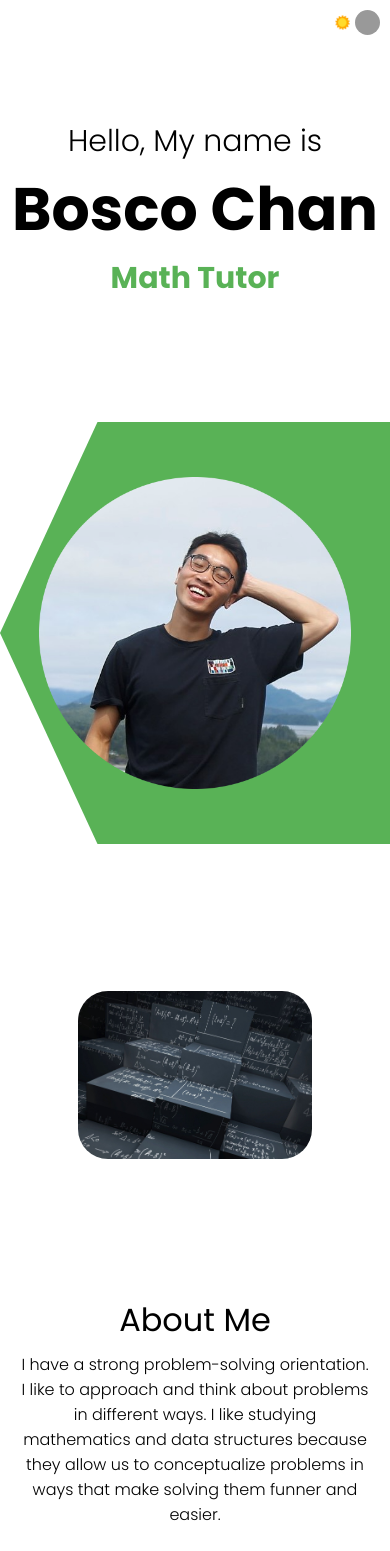
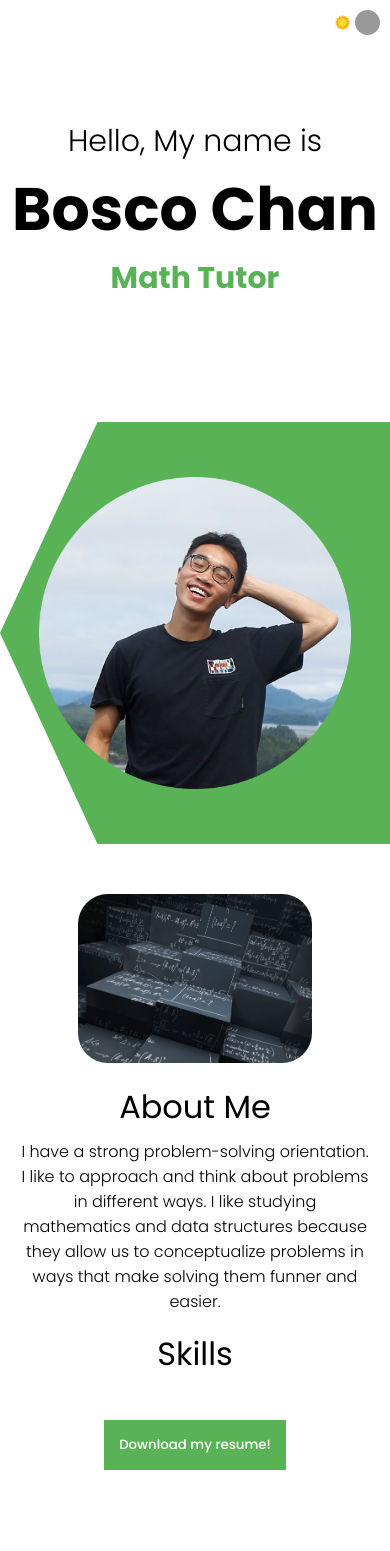
Before and after one commit to BoscoCHW/personal-site, a React (Create React App) app: page / in a window 390 px wide. Shown: the top 1551 px of the page. Built offline with nearby package versions, Linux system fonts and the light colour scheme; some icons are missing.

Commit message:
change about css

```diff
--- a/src/components/about/about.css
+++ b/src/components/about/about.css
@@ -1,5 +1,5 @@
 .a {
-  height: 100vh;
+  margin: 5rem 0rem;
   display: flex;
   align-items: center;
 }
@@ -77,7 +77,7 @@ a, a:hover, a:focus, a:active {
     .a{
       flex-direction: column;
       text-align: center;
-      margin-top: 30px;
+      margin-top: 50px;
     }
 
     .a-left {
```
